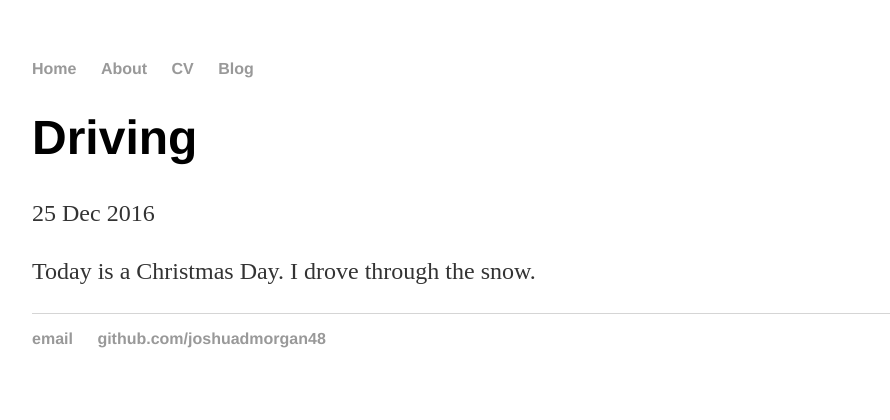
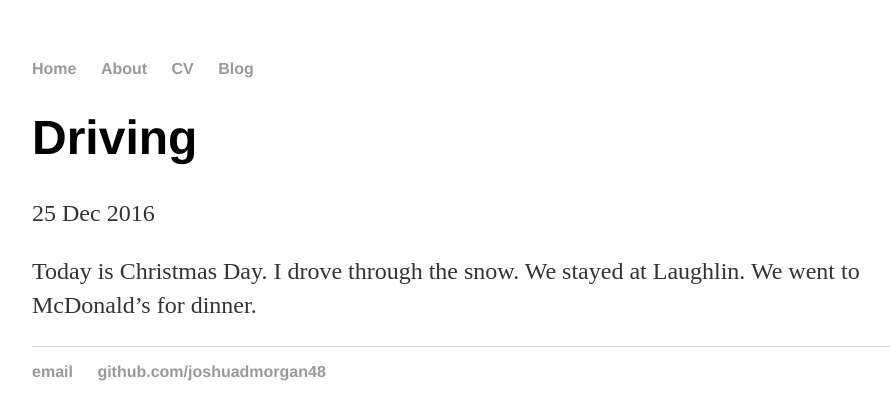
Before and after one commit to joshuadmorgan48/joshuadmorgan48.github.io, a Jekyll site: the page built from _posts/2016-12-25-Driving-post.md, in a window 1280 px wide. Shown: the top 420 px of the page, without its empty margins (160-1050 px from the left). Built offline with Jekyll 4.4.1, drawn with Linux system fonts in a browser that asks for light colours.

Commit message:
Update 2016-12-25-Driving-post.md

```diff
--- a/_posts/2016-12-25-Driving-post.md
+++ b/_posts/2016-12-25-Driving-post.md
@@ -4,4 +4,4 @@ title: "Driving"
 date: 2016-12-25
 ---
 
-Today is a Christmas Day. I drove through the snow.
+Today is Christmas Day. I drove through the snow. We stayed at Laughlin. We went to McDonald's for dinner.
```
